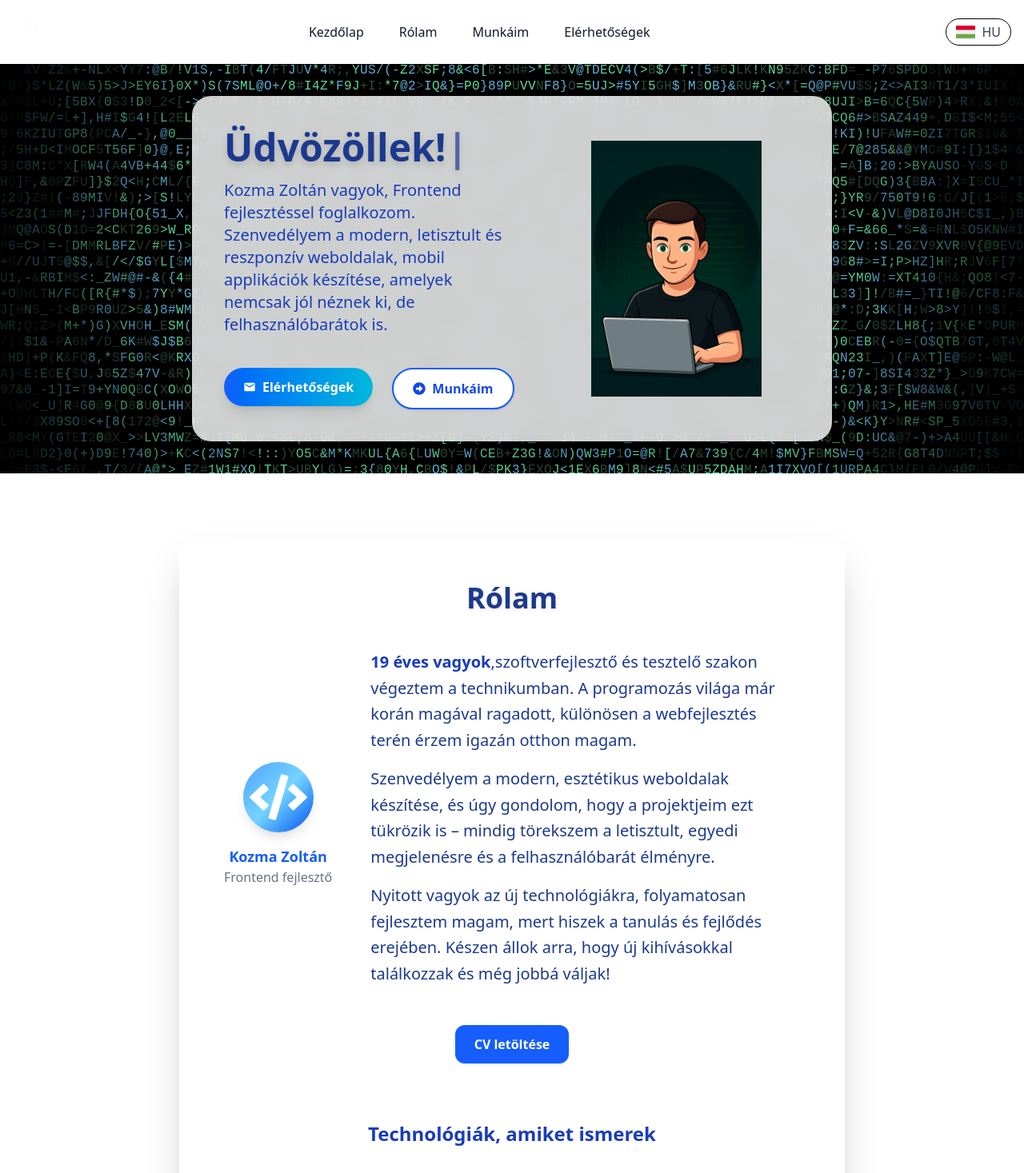
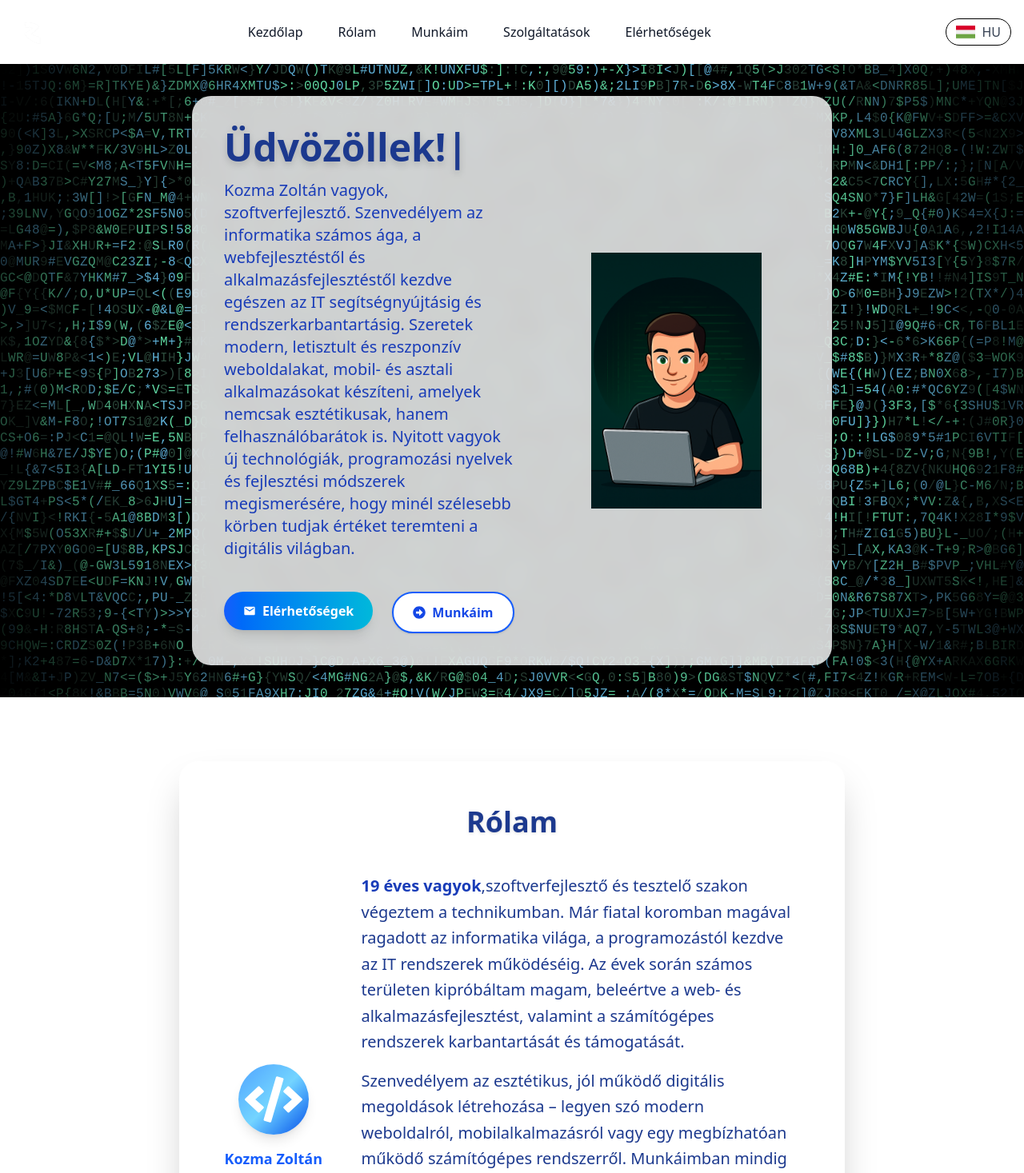
Before and after one commit to Zozohelo/portfolio_2025, a React (Vite) app: page / in a window 1280 px wide. Shown: the top 1467 px of the page at 80% size. Built offline with nearby package versions, Linux system fonts and the light colour scheme.

Commit message:
Servies section add

```diff
--- a/src/App.tsx
+++ b/src/App.tsx
@@ -5,6 +5,7 @@ import AboutSection from "./components/About";
 import Works from "./components/Works";
 import Footer from "./components/Footer";
 import { LanguageProvider } from "./contexts/LanguageContext";
+import Servies from "./components/Servies";
 
 function App() {
   return (
@@ -14,6 +15,7 @@ function App() {
         <MainPage />
         <AboutSection />
         <Works />
+        <Servies/>
         <Footer />
       </LanguageProvider>
     </>
--- a/src/components/Navbar.tsx
+++ b/src/components/Navbar.tsx
@@ -99,6 +99,15 @@ const Navbar = () => {
             </li>
             <li>
               <a
+                href="#szolgaltatasok"
+                onClick={closeMenu}
+                className="flex items-center gap-1 py-2 px-3 text-gray-900 rounded-sm  md:hover:bg-transparent md:border-0 md:hover:text-gray-400 md:p-0 dark:text-white md:dark:hover:text-gray-400 dark:hover:text-white md:dark:hover:bg-transparent"
+              >
+                {t.services}
+              </a>
+            </li>
+            <li>
+              <a
                 href="#elerhetoseg"
                 onClick={closeMenu}
                 className="flex items-center gap-1 py-2 px-3 text-gray-900 rounded-sm  md:hover:bg-transparent md:border-0 md:hover:text-gray-400 md:p-0 dark:text-white md:dark:hover:text-gray-400 dark:hover:text-white md:dark:hover:bg-transparent"
--- /dev/null
+++ b/src/components/Servies.tsx
@@ -0,0 +1,63 @@
+
+
+const Servies = () =>{
+  return (
+    <section id='szolgaltatasok' className="max-w-6xl mx-auto px-6 py-16 bg-white">
+      <div className="text-center mb-12">
+        <h2 className="text-3xl sm:text-4xl font-extrabold text-gray-900">Szolgáltatások</h2>
+        <p className="mt-3 text-gray-600 max-w-2xl mx-auto">Teljes körű szoftver- és IT-szolgáltatások — webfejlesztéstől az otthoni/PC szervizelésig. Kíváncsi vagy a részletekre? Kérj árajánlatot!</p>
+      </div>
+
+      <div className="grid gap-6 sm:grid-cols-2 lg:grid-cols-3">
+        {/* Web Development */}
+        <article className="bg-gray-50 border border-gray-200 rounded-2xl p-6 shadow-sm hover:shadow-lg transition-shadow">
+          <div className="flex items-start justify-between">
+            <div>
+              <h3 className="text-xl font-semibold text-gray-900">Web Development</h3>
+              <p className="mt-1 text-sm text-gray-600">Modern, reszponzív weboldalak és webalkalmazások.</p>
+            </div>
+            <div className="flex gap-2">
+              <span className="inline-flex items-center px-3 py-1 rounded-full bg-green-100 text-green-800 text-xs font-medium">Egyszerű</span>
+              <span className="inline-flex items-center px-3 py-1 rounded-full bg-blue-100 text-blue-800 text-xs font-medium">Összetett</span>
+            </div>
+          </div>
+
+          <ul className="mt-4 space-y-3 text-gray-700 text-sm">
+            <li>Landing oldalak, portfóliók, marketing oldalak — gyors, SEO-barát és reszponzív.</li>
+            <li>Interaktív webalkalmazások React/Vite + Tailwind / Laravel backend integrációval.</li>
+            <li>Teljes fejlesztési folyamat: tervezés, fejlesztés, tesztelés, deploy.</li>
+          </ul>
+
+          <div className="mt-6 flex items-center justify-between">
+            <a href="#elerhetoseg" className="inline-flex items-center gap-2 px-4 py-2 rounded-lg bg-indigo-600 text-white text-sm font-medium hover:bg-indigo-700">Árajánlat kérés</a>
+            <span className="text-xs text-gray-500">Egyedi megoldásokra ár</span>
+          </div>
+        </article>
+
+        {/* PC / Laptop Service */}
+        <article className="bg-gray-50 border border-gray-200 rounded-2xl p-6 shadow-sm hover:shadow-lg transition-shadow">
+          <div className="flex items-start">
+            <div>
+              <h3 className="text-xl font-semibold text-gray-900">Laptop / PC alap szerviz</h3>
+              <p className="mt-1 text-sm text-gray-600">Gyors és megbízható hardver- és szoftversegítség otthoni és irodai gépekhez.</p>
+            </div>
+          </div>
+
+          <ul className="mt-4 space-y-2 text-gray-700 text-sm">
+            <li>Összeszerelés és alkatrészcserék (HDD → SSD, RAM bővítés, táp csere)</li>
+            <li>Operációs rendszer telepítés, frissítés, driverek és alap szoftverek beállítása</li>
+            <li>Adatmentési és visszaállítási segédlet, alap hibakeresés</li>
+          </ul>
+
+          <div className="mt-6 flex items-center justify-between">
+            <a href="#elerhetoseg" className="inline-flex items-center gap-2 px-4 py-2 rounded-lg bg-green-600 text-white text-sm font-medium hover:bg-green-700">Szerviz igénylése</a>
+            <span className="text-xs text-gray-500">Fix csomagok / Óradíj</span>
+          </div>
+        </article>
+      </div>
+    </section>
+  )
+}
+
+
+export default Servies
--- a/src/components/Works.tsx
+++ b/src/components/Works.tsx
@@ -55,6 +55,14 @@ const projects = [
       "React frontend és Laravel backend alapokra épült, modern, reszponzív és felhasználóbarát webshop. A dizájnt Tailwind CSS és különböző animációk teszik vonzóvá, valós idejű adatkezeléssel és élvezetes felhasználói élménnyel.",
     link: "https://github.com/Zozohelo/NextTechWebshop",
   },
+ {
+  title: "Film előzetesek weboldal",
+  image: "/images/munka12.png",
+  description:
+    "React és Tailwind CSS alapokra épített, modern és reszponzív weboldal, amely filmelőzeteseket mutat be látványos animációkkal. A felhasználóbarát felület és a dinamikus elemek élvezetes böngészési élményt nyújtanak.",
+  link: "https://makitrailer.netlify.app/",
+},
+
 ];
 
 const textVariants = {
--- a/src/contexts/translations.tsx
+++ b/src/contexts/translations.tsx
@@ -3,26 +3,27 @@ const translations = {
     home: "Kezdőlap",
     about: "Rólam",
     works: "Munkáim",
+    services: "Szolgáltatások",
     contact: "Elérhetőség",
     welcome: "Üdvözöllek!",
     description:
-      "Kozma Zoltán vagyok, Frontend fejlesztéssel foglalkozom. Szenvedélyem a modern, letisztult és reszponzív weboldalak, mobil applikációk készítése, amelyek nemcsak jól néznek ki, de felhasználóbarátok is.",
+      "Kozma Zoltán vagyok, szoftverfejlesztő. Szenvedélyem az informatika számos ága, a webfejlesztéstől és alkalmazásfejlesztéstől kezdve egészen az IT segítségnyújtásig és rendszerkarbantartásig. Szeretek modern, letisztult és reszponzív weboldalakat, mobil- és asztali alkalmazásokat készíteni, amelyek nemcsak esztétikusak, hanem felhasználóbarátok is. Nyitott vagyok új technológiák, programozási nyelvek és fejlesztési módszerek megismerésére, hogy minél szélesebb körben tudjak értéket teremteni a digitális világban.",
     contacts: "Elérhetőségek",
     myworks: "Munkáim",
 
     // About/Skills rész
     aboutTitle: "Rólam",
     profileName: "Kozma Zoltán",
-    profileRole: "Frontend fejlesztő",
+    profileRole: "Szoftverfejlesztő",
     aboutSectionTitle: "Technológiák, amiket ismerek",
     age: "19 éves vagyok",
     education: "szoftverfejlesztő és tesztelő szakon végeztem a technikumban.",
     aboutParagraph1:
-      "A programozás világa már korán magával ragadott, különösen a webfejlesztés terén érzem igazán otthon magam.",
-    aboutParagraph2:
-      "Szenvedélyem a modern, esztétikus weboldalak készítése, és úgy gondolom, hogy a projektjeim ezt tükrözik is – mindig törekszem a letisztult, egyedi megjelenésre és a felhasználóbarát élményre.",
-    aboutParagraph3:
-      "Nyitott vagyok az új technológiákra, folyamatosan fejlesztem magam, mert hiszek a tanulás és fejlődés erejében. Készen állok arra, hogy új kihívásokkal találkozzak és még jobbá váljak!",
+  "Már fiatal koromban magával ragadott az informatika világa, a programozástól kezdve az IT rendszerek működéséig. Az évek során számos területen kipróbáltam magam, beleértve a web- és alkalmazásfejlesztést, valamint a számítógépes rendszerek karbantartását és támogatását.",
+aboutParagraph2:
+  "Szenvedélyem az esztétikus, jól működő digitális megoldások létrehozása – legyen szó modern weboldalról, mobilalkalmazásról vagy egy megbízhatóan működő számítógépes rendszerről. Munkáimban mindig törekszem a letisztult megjelenésre, a hatékonyságra és a felhasználóbarát élményre.",
+aboutParagraph3:
+  "Nyitott vagyok az új technológiákra és módszerekre, folyamatosan fejlesztem tudásomat, mert hiszek abban, hogy a folyamatos tanulás a siker kulcsa. Készen állok új kihívásokra, és arra, hogy széleskörű informatikai tudásommal értéket teremtsek.",
 
     // Works/projektek section
     worksTitle: "Munkáim",
@@ -63,6 +64,12 @@ const translations = {
         description:
           "React frontend és Laravel backend alapokra épült, modern, reszponzív és felhasználóbarát webshop. A dizájnt Tailwind CSS és különböző animációk teszik vonzóvá, valós idejű adatkezeléssel és élvezetes felhasználói élménnyel.",
       },
+      {
+  title: "Film előzetesek weboldal",
+  description:
+    "React és Tailwind CSS alapokra épített, modern és reszponzív weboldal, amely filmelőzeteseket mutat be látványos animációkkal. A felhasználóbarát felület és a dinamikus elemek élvezetes böngészési élményt nyújtanak.",
+},
+
     ],
     footerCopyright: "Kozma Zoltán. Minden jog fenntartva.",
   },
@@ -71,26 +78,28 @@ const translations = {
     about: "About",
     works: "My Works",
     contact: "Contact",
+    services: "Services",
     welcome: "Welcome!",
     description:
-      "I'm Zoltán Kozma, a Frontend developer. My passion is creating modern, clean, and responsive websites and mobile apps that not only look great but are also user-friendly.",
+      "I’m Zoltán Kozma, a software developer passionate about many areas of IT — from web and application development to IT support and system maintenance. I enjoy creating modern, clean, and responsive websites as well as mobile and desktop applications that are not only visually appealing but also user-friendly. I’m always open to learning new technologies, programming languages, and development methods to create value across a wide range of digital solutions.",
     contacts: "Contact",
     myworks: "My Works",
 
     // About/Skills section
     aboutTitle: "About Me",
     profileName: "Zoltán Kozma",
-    profileRole: "Frontend developer",
+    profileRole: "Softver developer",
     aboutSectionTitle: "Technologies I Use",
     age: "I'm 19 years old",
     education:
       "I graduated as a software developer and tester at technical school.",
     aboutParagraph1:
-      "I was captivated by the world of programming early on, and I truly feel at home in web development.",
-    aboutParagraph2:
-      "My passion is creating modern, aesthetic websites, and I believe my projects reflect this – I always strive for a clean, unique design and a user-friendly experience.",
-    aboutParagraph3:
-      "I'm open to new technologies and constantly improving myself, because I believe in the power of learning and growth. I'm ready to face new challenges and become even better!",
+  "From an early age, I was fascinated by the world of IT — from programming to understanding how computer systems work. Over the years, I have gained experience in various areas, including web and application development, as well as computer system maintenance and support.",
+aboutParagraph2:
+  "My passion lies in creating well-designed, reliable digital solutions — whether it’s a modern website, a mobile application, or a stable, well-functioning computer system. In all my work, I strive for clean design, efficiency, and a user-friendly experience.",
+aboutParagraph3:
+  "I am open to new technologies and methodologies, constantly improving my skills because I believe continuous learning is the key to success. I am ready to take on new challenges and create value with my diverse IT expertise.",
+
     worksTitle: "My Works",
     projects: [
       {
@@ -129,6 +138,12 @@ const translations = {
         description:
           "A modern, responsive and user-friendly webshop built with a React frontend and Laravel backend. The clean design is styled with Tailwind CSS and enhanced by various animations, providing real-time data handling and an engaging user experience.",
       },
+      {
+  title: "Movie Trailers Website",
+  description:
+    "A modern, responsive website built with React and Tailwind CSS, showcasing movie trailers with eye-catching animations. The user-friendly interface and dynamic elements provide an enjoyable browsing experience.",
+},
+
     ],
     footerCopyright: "Zoltán Kozma. All rights reserved.",
   },
```
Also changed, not shown: public/images/munka12.png (added).
